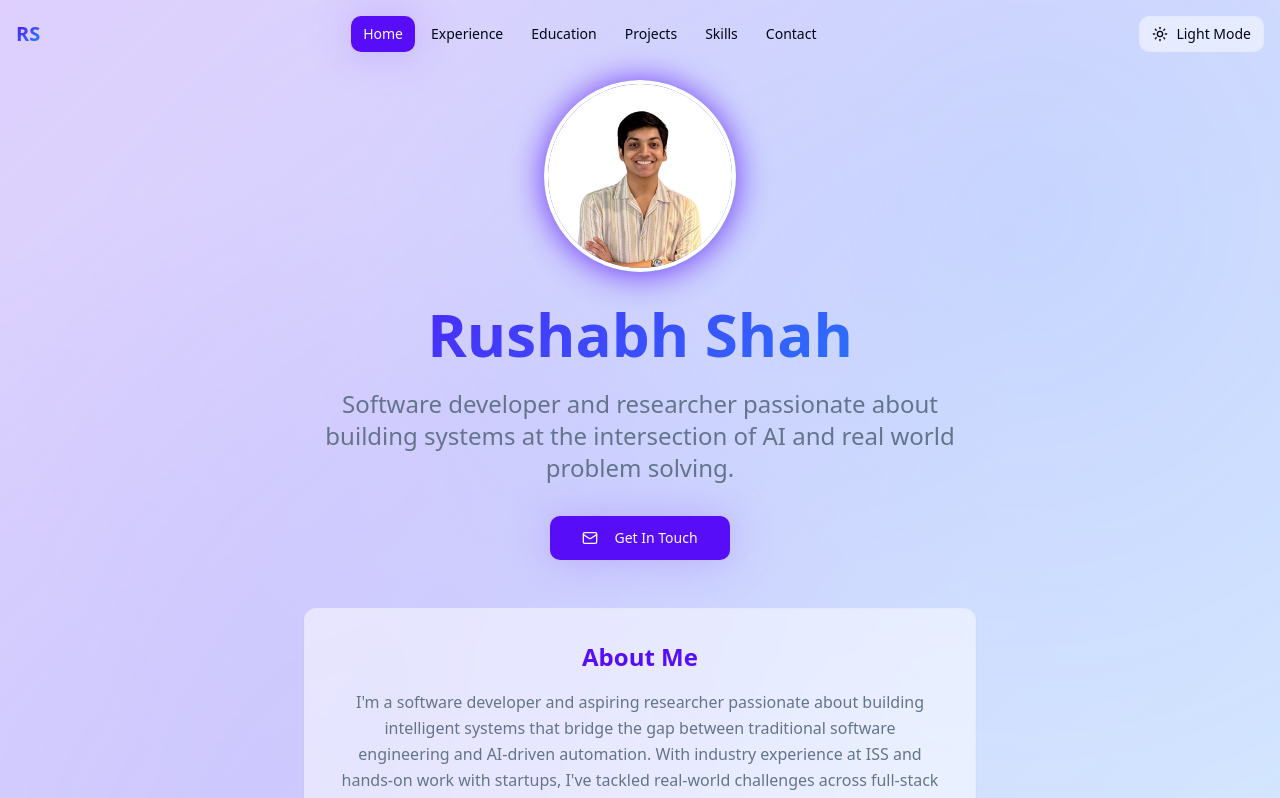
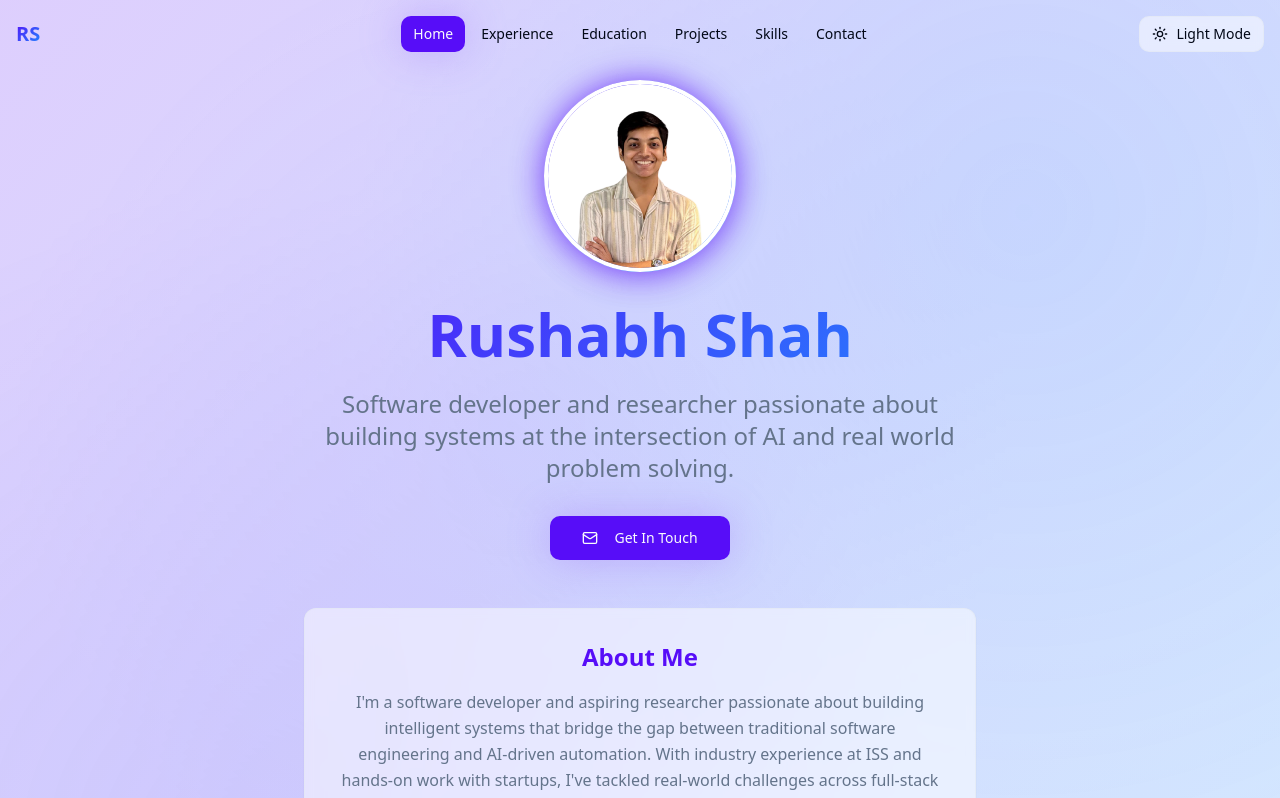
Before and after one commit to madmax7874/madmax7874.github.io, a React (Vite) app: page / in a window 1280 px wide. Shown: the top 798 px of the page. Built offline with nearby package versions, Linux system fonts and the light colour scheme.

Commit message:
navigation fixes

```diff
--- a/src/components/Navigation.tsx
+++ b/src/components/Navigation.tsx
@@ -40,19 +40,21 @@ export const Navigation = ({ activeSection, onSectionChange }: NavigationProps)
           : 'bg-transparent'
       }`}
     >
+
       <div className="container mx-auto px-4 py-4">
-        <div className="flex items-center justify-between">
+        <div className="grid grid-cols-3 items-center justify-between">
+          {/* Logo (left) */}
           <motion.div
             initial={{ x: -20, opacity: 0 }}
             animate={{ x: 0, opacity: 1 }}
             transition={{ delay: 0.2 }}
-            className="font-bold text-xl bg-hero-gradient bg-clip-text text-transparent"
+            className="font-bold text-xl bg-hero-gradient bg-clip-text text-transparent justify-self-start"
           >
             RS
           </motion.div>
 
-          {/* Desktop Nav */}
-          <div className="hidden md:flex items-center space-x-1">
+          {/* Desktop Nav (center) */}
+          <div className="hidden md:flex items-center justify-center space-x-1 col-start-2">
             {navItems.map((item, index) => (
               <motion.div
                 key={item.id}
@@ -61,7 +63,7 @@ export const Navigation = ({ activeSection, onSectionChange }: NavigationProps)
                 transition={{ delay: 0.1 * index }}
               >
                 <Button
-                  variant={activeSection === item.id ? "default" : "ghost"}
+                  variant={activeSection === item.id ? 'default' : 'ghost'}
                   size="sm"
                   onClick={() => onSectionChange(item.id)}
                   className={`transition-all duration-300 ${
@@ -76,8 +78,8 @@ export const Navigation = ({ activeSection, onSectionChange }: NavigationProps)
             ))}
           </div>
 
-          {/* Mobile Hamburger */}
-          <div className="md:hidden flex items-center">
+          {/* Mobile Hamburger (center on mobile, hidden on desktop) */}
+          <div className="col-start-2 flex justify-center md:hidden">
             <button
               type="button"
               className="inline-flex items-center justify-center p-2 rounded-md text-foreground hover:bg-accent focus:outline-none focus:ring-2 focus:ring-primary"
@@ -103,10 +105,12 @@ export const Navigation = ({ activeSection, onSectionChange }: NavigationProps)
             </button>
           </div>
 
+          {/* Theme Toggle (right) */}
           <motion.div
             initial={{ x: 20, opacity: 0 }}
             animate={{ x: 0, opacity: 1 }}
             transition={{ delay: 0.3 }}
+            className="justify-self-end"
           >
             <ThemeToggle />
           </motion.div>
--- a/src/components/sections/EducationSection.tsx
+++ b/src/components/sections/EducationSection.tsx
@@ -60,7 +60,7 @@ export const EducationSection = () => {
 
         {/* Education */}
         <div className="">
-          <motion.h3
+          {/* <motion.h3
             initial={{ opacity: 0, x: -50 }}
             whileInView={{ opacity: 1, x: 0 }}
             viewport={{ once: true }}
@@ -68,7 +68,7 @@ export const EducationSection = () => {
           >
             <GraduationCap className="h-6 w-6" />
             Academic Background
-          </motion.h3>
+          </motion.h3> */}
 
           <div className="grid lg:grid-cols-2 gap-8">
             {education.map((edu, index) => (
--- a/src/components/sections/SkillsSection.tsx
+++ b/src/components/sections/SkillsSection.tsx
@@ -171,7 +171,7 @@ export const SkillsSection = () => {
 
         {/* Technologies */}
         <div className="">
-          <motion.h3
+          {/* <motion.h3
             initial={{ opacity: 0, x: -50 }}
             whileInView={{ opacity: 1, x: 0 }}
             viewport={{ once: true }}
@@ -179,7 +179,7 @@ export const SkillsSection = () => {
           >
             <Globe className="h-6 w-6" />
             Technologies & Tools
-          </motion.h3>
+          </motion.h3> */}
 
           <div className="grid md:grid-cols-2 lg:grid-cols-4 gap-8">
             {technologyCategories.map((category, catIdx) => (
```
